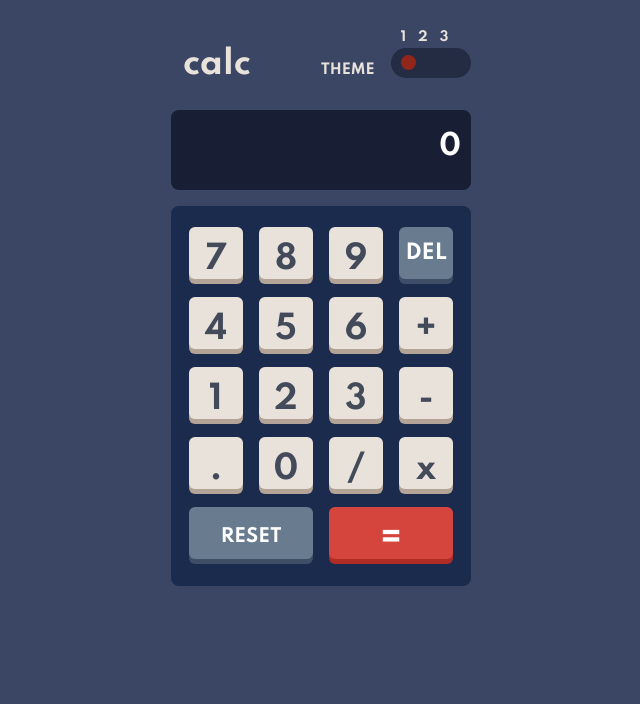
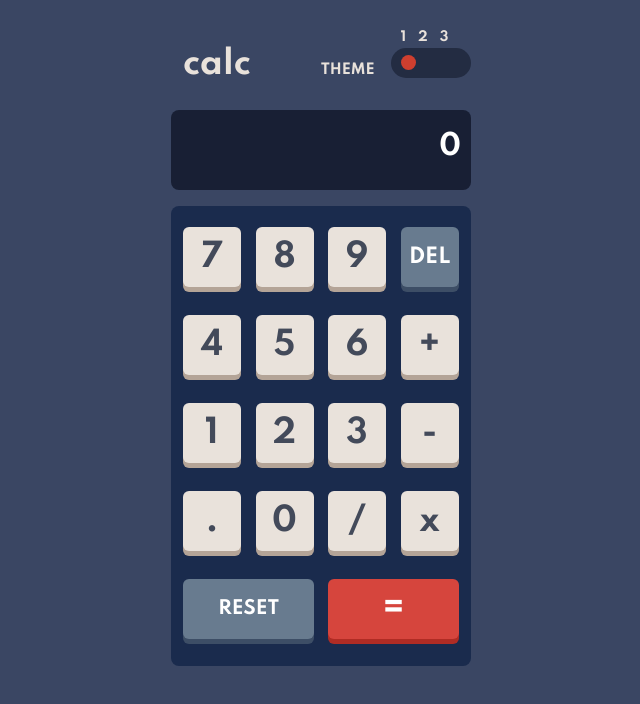
Before and after one commit to moshoodabdullahi/react-calculator, a React (Vite) app: page / in a window 1280 px wide. Shown: the top 704 px of the page, without its empty margins (319-959 px from the left). Built offline with nearby package versions, Linux system fonts and the light colour scheme.

Commit message:
feat: convert css to tailwind

```diff
--- a/src/components/App.css
+++ b/src/components/App.css
@@ -1,19 +1 @@
 @import url('https://fonts.googleapis.com/css2?family=Spartan:wght@700&display=swap');
-
-input:checked {
-  background-color: hsl(6deg 70% 34%);
-}
-
-input:checked:hover {
-  background-color: hsl(6deg 63% 50%);
-}
-
-.keypad {
-  grid-template-columns: repeat(4, 70px);
-  grid-template-rows: repeat(5, 70px);
-}
-
-.reset,
-.equals-key {
-  grid-column: span 2;
-}
--- a/src/components/App.jsx
+++ b/src/components/App.jsx
@@ -38,7 +38,8 @@ const ThemeProvider = ({ children }) => {
             </div>
             <div className="theme-input relative left-[166px] top-[-22px] h-[30px] w-[80px] rounded-full bg-[#232c42]">
               <input
-                className="theme-choice appearance pointer absolute left-[10px] top-[7px] h-[15px] w-[15px] cursor-pointer appearance-none rounded-full"
+                className="theme-choice appearance pointer checked:bg-customRedChecked absolute left-[10px] top-[7px] h-[15px] w-[15px] cursor-pointer appearance-none
+             rounded-full bg-[#cf3f2f] group-hover:checked:bg-customRedCheckedHover"
                 type="radio"
                 name="theme"
                 id="theme-1-attr"
@@ -83,14 +84,14 @@ const Calculator = () => {
     <div className="calculator-container">
       <Display result={result} />
 
-      <div className="keypad calc align grid rounded-lg bg-[#1A2B4D] px-[10px] py-[15px]">
+      <div className="grid grid-cols-4 grid-rows-5 gap-[10px] rounded-lg bg-[#1A2B4D] px-[10px] py-[15px]">
         {buttons.map((value) => (
           <button
             id="keypad-button"
             key={value}
-            className={`key ${value === 'RESET' ? 'reset' : ''} ${
-              value === '=' ? 'equals-key equal' : ''
-            } mx-[8px] my-[6px] mb-3 rounded-md border-none bg-[#e9e2db] py-2 font-spartan text-[#434a5a] shadow-[0_5px_#b4a497] active:translate-y-[2px]`}
+            className={`key ${value === 'RESET' ? 'reset col-span-2' : ''} ${
+              value === '=' ? 'equals-key equal col-span-2' : ''
+            } mx-[8px] my-[6px] mb-3 ml-[2px] h-[60px] w-[58px] rounded-md border-none bg-[#e9e2db] font-spartan text-[#434a5a] shadow-[0_5px_#b4a497] active:translate-y-[2px]`}
             value={value}
             type="button"
             style={{
@@ -112,6 +113,8 @@ const Calculator = () => {
                     fontSize: '18px',
                     padding: '17px 0',
                     transform: "isActive ? 'translateY(2px)' : 'none'",
+                    width: '131px',
+                    height: '60px',
                   }
                 : {}),
               ...(value === '='
@@ -121,6 +124,8 @@ const Calculator = () => {
                     boxShadow: '0 5px #b02c24',
                     color: '#ffffff',
                     transform: "isActive ? 'translateY(2px)' : 'none'",
+                    width: '131px',
+                    height: '60px',
                   }
                 : {}),
             }}
--- a/tailwind.config.cjs
+++ b/tailwind.config.cjs
@@ -5,6 +5,10 @@ module.exports = {
       fontFamily: {
         spartan: ['Spartan', 'sans-serif'],
       },
+      colors: {
+        customRed: '#93261a',
+        customRedCheckedHover: '#cf3f2f',
+      },
     },
   },
   plugins: [],
```
